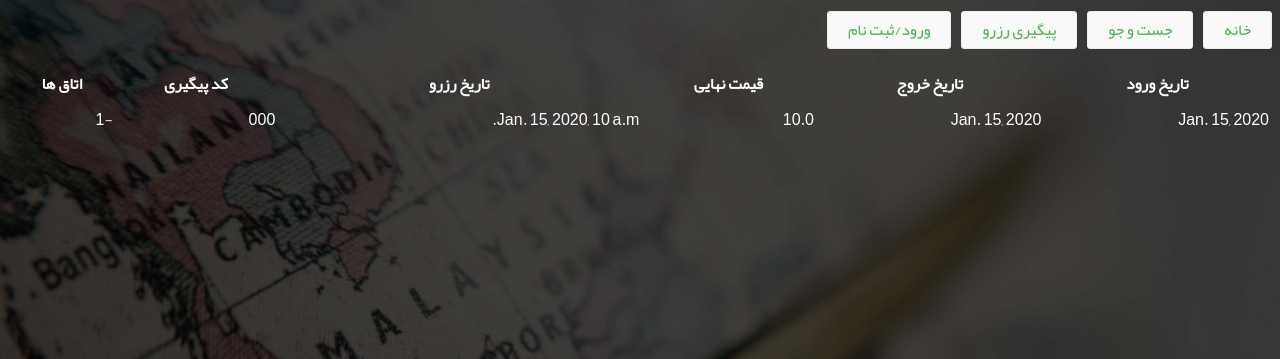
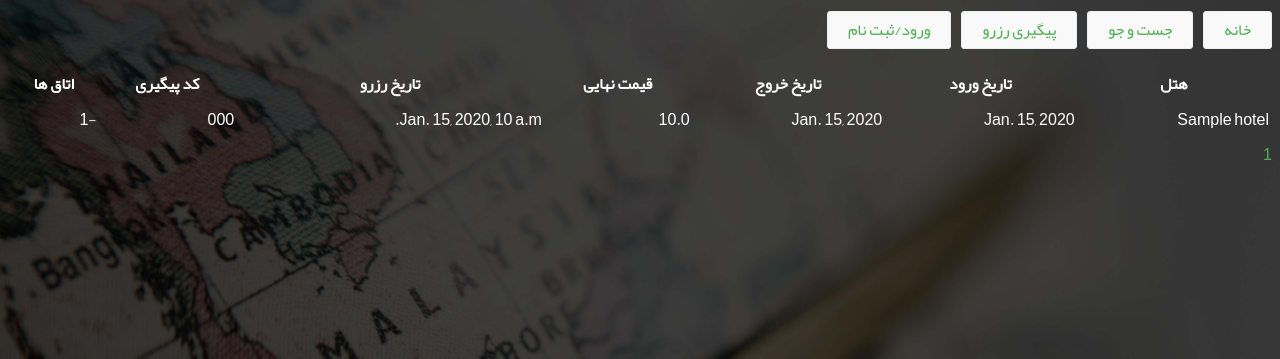
Before and after one commit to Pooryamn/Hotel-reservation-System, a Django app: page /hotel/reservation-history/ in a window 1280 px wide. Shown: the part 73-432 px from the top of the page. Run offline with Django 3.2, Linux system fonts and the light colour scheme; a user stored in the database is signed in; tables that the repository leaves empty hold one stand-in row (values such as "Sample post"); some libraries are stand-ins or nearby versions.

Commit message:
add paginator to reservation history page

```diff
--- a/blog/templates/blog/hotel/reservation_history.html
+++ b/blog/templates/blog/hotel/reservation_history.html
@@ -14,6 +14,7 @@
 <br><br><br>
 <table style="width:100%; color:white;">
   <tr>
+    <th>هتل</th>
     <th>تاریخ ورود</th>
     <th>تاریخ خروج</th>
     <th>قیمت نهایی</th>
@@ -23,6 +24,7 @@
   </tr>
   {% for reserve in reserve_list %}
       <tr>
+        <td>{{reserve.room.first.hotel}}</td>
         <td>{{reserve.beginDate|to_jalali:'%y-%m-%d'}}</td>
         <td>{{reserve.endDate|to_jalali:'%y-%m-%d'}}</td>
         <td>{{reserve.totalPrice}}</td>
@@ -32,3 +34,9 @@
       </tr>
   {% endfor %}
 </table>
+
+<div class="pagination">
+{% for i in reserve_list.paginator.page_range %}
+    <a href="?page={{i}}">{{ i }}</a>
+{% endfor %}
+</div>
--- a/blog/views.py
+++ b/blog/views.py
@@ -238,5 +238,18 @@ def reservation_history(request):
     user = request.user
     reserve_list = Reserve.objects.filter(user=user)
 
+    ### pagination reserve_list
+    paginator = Paginator(reserve_list, 3) # 3 posts in each page
+    page = request.GET.get('page')
+
+    try:
+        reserve_list = paginator.page(page)
+    except PageNotAnInteger:
+    # If page is not an integer deliver the first page
+        reserve_list = paginator.page(1)
+    except EmptyPage:
+    # If page is out of range deliver last page of results
+        reserve_list = paginator.page(paginator.num_pages)
+
     return render(request, 'blog/hotel/reservation_history.html',
                  {'reserve_list': reserve_list, 'user':user})
```
